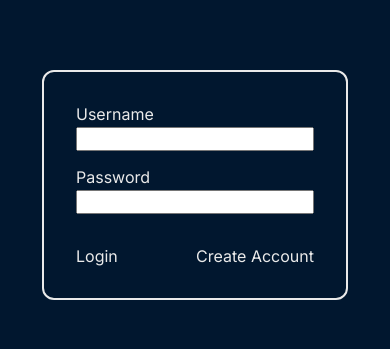
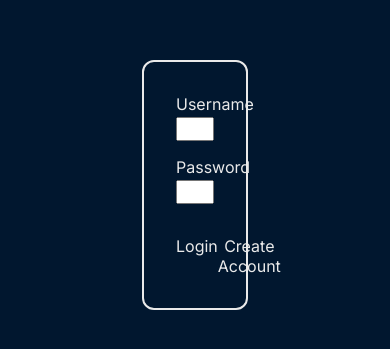
Before and after one commit to nickhibbits/meditation_app, a Next.js app: page /login in a window 390 px wide. Shown: the part 237-586 px from the top of the page. Built offline with nearby package versions, Linux system fonts and the light colour scheme.

Commit message:
make form responsive

```diff
--- a/app/layout.tsx
+++ b/app/layout.tsx
@@ -16,8 +16,8 @@ export default function RootLayout({
 }: {
   children: React.ReactNode;
 }) {
+  const session = null; // make request to /api/auth/current-user here or in getStaticProps function?
 
-  const session = null; // make request to /api/auth/current-user here or in getStaticProps function?
   return (
     <html lang="en">
       <body className={inter.className}>
--- a/styles/components/LoginForm.module.scss
+++ b/styles/components/LoginForm.module.scss
@@ -1,13 +1,12 @@
 @use "@/styles/variables";
 
 .form_wrapper {
-  display: flex;
-  align-items: center;
+  width: 100%;
 }
 
 .login_form {
   outline: solid 2px variables.$clr-neutral-100;
-  width: clamp(20rem, 30rem, 60%);
+  width: calc(100% - 15rem);
   margin-inline: auto;
   padding: 2rem;
   border-radius: variables.$br-1;
```
